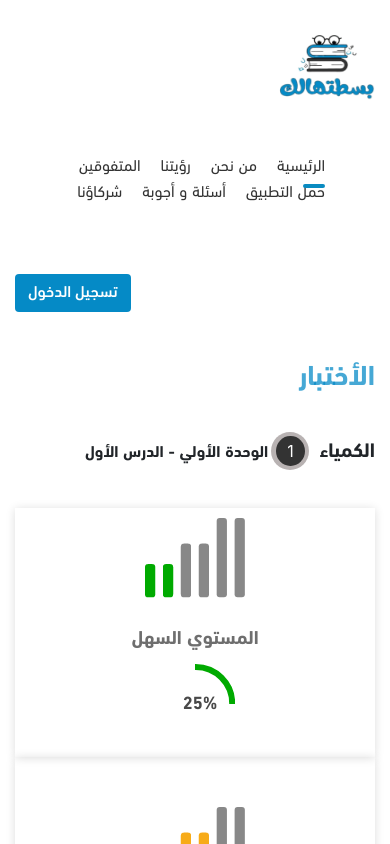
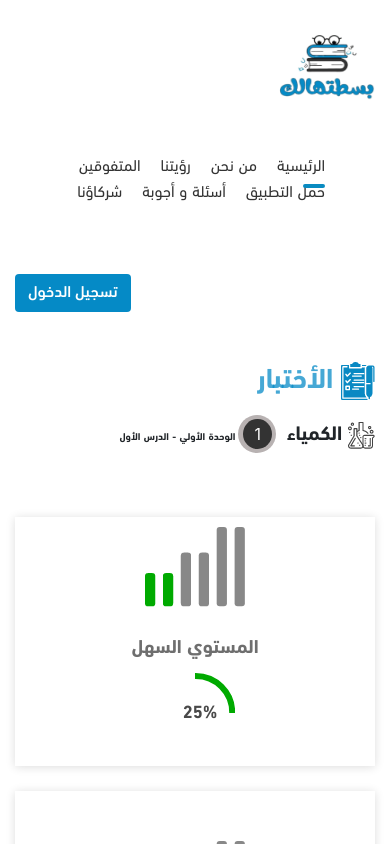
Before and after one commit to zeyadmoamen1210/redesign-bassthalk-homepage, a Nuxt app: page /tests-levels in a window 390 px wide. Shown: the top 844 px of the page. Built offline with nearby package versions, Linux system fonts and the light colour scheme.

Commit message:
Tests levels page

```diff
--- a/pages/tests-levels.vue
+++ b/pages/tests-levels.vue
@@ -4,10 +4,14 @@
     <div class="container">
       <div class="tests-level">
         <div class="title">
-          <h3> الأختبار</h3>
+          <h3>
+            <img src="../assets/imgs/noun_testing_3325786.png" alt="">
+             الأختبار</h3>
         </div>
        <div class="lesson-inner-grid">
-         <h5 class="subject-name">الكمياء</h5>
+         <h5 class="subject-name">
+           <img src="../assets/imgs/laboratory.png" alt="">
+           الكمياء</h5>
                 <div class="unit lesson-unit">
                       <span>1</span>
                       <h6>الوحدة الأولي - الدرس الأول</h6>
@@ -38,7 +42,7 @@
 
            <div class="col-md-4">
             <div class="level-item box-shadow-class">
-                <img  src="../assets/imgs/easy-level (3).png" alt="">
+                <img style="margin-top: 39px;" src="../assets/imgs/easy-level (3).png" alt="">
                 <h6>المستوي الصعب</h6>
             </div>
           </div>
@@ -70,12 +74,16 @@ components:{
     }
   }
   .lesson-inner-grid{
+
     .unit{
        box-shadow: none;
         display: inline-block;
+            margin-top: 0;
     }
     .subject-name{
           padding: 36px 0;
+           margin-top: 0;
+    padding-top: 0;
       display:inline-block
     }
   }
@@ -108,4 +116,39 @@ components:{
     }
   }
 }
+
+
+// Extra small devices (portrait phones, less than 576px)
+@media (max-width: 575.98px) {
+.unit h6{
+      font-size: 10px;
+}
+.lesson-inner-grid{
+  margin-bottom: 24px;
+}
+
+.tests-level .levels .level-item{
+      margin-bottom: 25px;
+}
+ }
+
+// Small devices (landscape phones, 576px and up)
+@media (min-width: 576px) and (max-width: 767.98px) {
+
+ }
+
+// Medium devices (tablets, 768px and up)
+@media (min-width: 768px) and (max-width: 991.98px) {
+
+ }
+
+// Large devices (desktops, 992px and up)
+@media (min-width: 992px) and (max-width: 1199.98px) {
+
+ }
+
+// Extra large devices (large desktops, 1200px and up)
+@media (min-width: 1200px) {
+
+ }
 </style>
```
